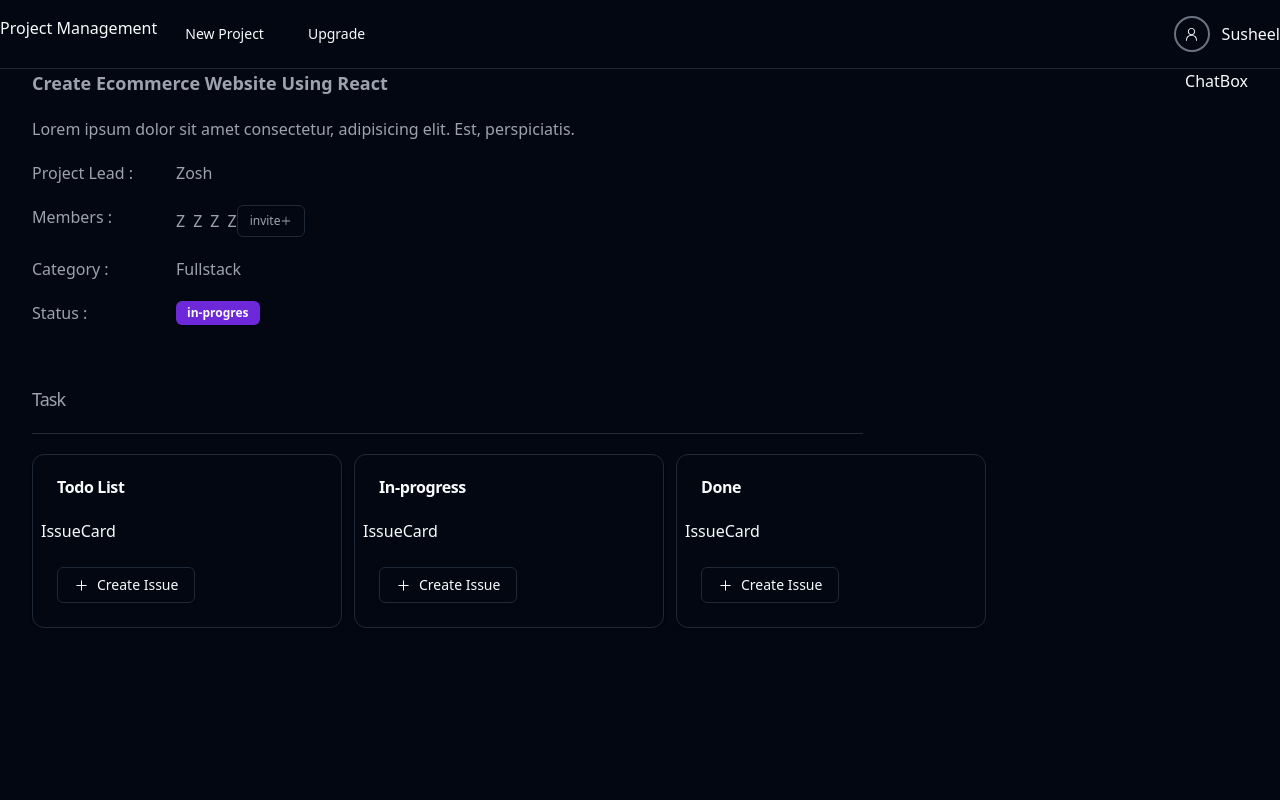
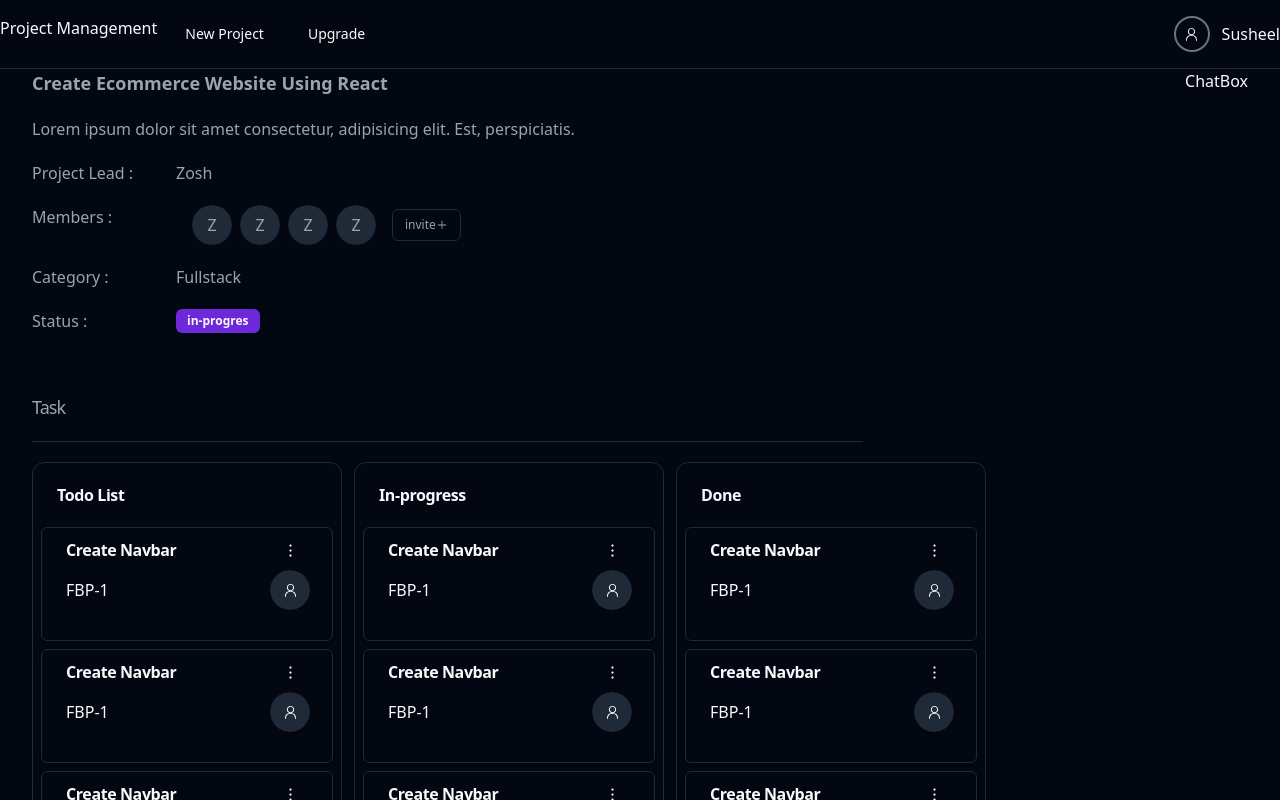
Before and after one commit to sushil72/project-Management-react, a React (Vite) app: page /project/1 in a window 1280 px wide. Shown: the top 800 px of the page. Built offline with nearby package versions, Linux system fonts and the light colour scheme; the HTML template or start-up script is replaced by a standard one.

Commit message:
left part create issue is done

```diff
--- a/src/Pages/ProjectDetails/CreateIssueForm.jsx
+++ b/src/Pages/ProjectDetails/CreateIssueForm.jsx
@@ -1,5 +1,76 @@
+import { Button } from "@/components/ui/button";
+import { DialogClose } from "@/components/ui/dialog";
+import {
+  Form,
+  FormControl,
+  FormField,
+  FormItem,
+  FormMessage,
+} from "@/components/ui/form";
+import { Input } from "../../components/ui/input";
+import { useForm } from "react-hook-form";
+
 function CreateIssueForm() {
-  return <div>CreateIssueForm</div>;
+  const form = useForm({
+    defaultValues: {
+      email: "",
+
+      tags: [],
+    },
+  });
+
+  const onSubmit = (data) => {
+    console.log(data);
+  };
+  return (
+    <div>
+      <Form {...form}>
+        <form className="space-y-3" onSubmit={form.handleSubmit(onSubmit)}>
+          <FormField
+            control={form.control}
+            name="issueName"
+            render={({ field }) => (
+              <FormItem>
+                <FormControl>
+                  <Input
+                    {...field}
+                    type="text"
+                    className="border w-full border-gray-700 py-5 px-5"
+                    placeholder="User email..."
+                  />
+                </FormControl>
+                <FormMessage />
+              </FormItem>
+            )}
+          />
+
+          <FormField
+            control={form.control}
+            name="discription"
+            render={({ field }) => (
+              <FormItem>
+                <FormControl>
+                  <Input
+                    {...field}
+                    type="text"
+                    className="border w-full border-gray-700 py-5 px-5"
+                    placeholder="Issue discription..."
+                  />
+                </FormControl>
+                <FormMessage />
+              </FormItem>
+            )}
+          />
+
+          <DialogClose>
+            <Button type="submit" className="w-full my-3">
+              Create Issue
+            </Button>
+          </DialogClose>
+        </form>
+      </Form>
+    </div>
+  );
 }
 
 export default CreateIssueForm;
--- a/src/Pages/ProjectDetails/IssueCard.jsx
+++ b/src/Pages/ProjectDetails/IssueCard.jsx
@@ -1,5 +1,60 @@
+import { Card, CardContent, CardHeader, CardTitle } from "@/components/ui/card";
+import {
+  DropdownMenu,
+  DropdownMenuContent,
+  DropdownMenuItem,
+} from "../../components/ui/dropdown-menu";
+import { DropdownMenuTrigger } from "@radix-ui/react-dropdown-menu";
+import { Button } from "@/components/ui/button";
+import { DotsVerticalIcon, PersonIcon } from "@radix-ui/react-icons";
+import { Avatar, AvatarFallback } from "../../components/ui/avatar";
+import UserList from "./UserList";
+
 function IssueCard() {
-  return <div>IssueCard</div>;
+  return (
+    <Card className="rounded-md py-1 pb-2">
+      <CardHeader className="py-0 pb-1">
+        <div className="flex justify-between items-center">
+          <CardTitle>Create Navbar</CardTitle>
+          <DropdownMenu>
+            <DropdownMenuTrigger>
+              <Button className="rounded-full" size="icon" variant="ghost">
+                <DotsVerticalIcon />
+              </Button>
+            </DropdownMenuTrigger>
+            <DropdownMenuContent>
+              <DropdownMenuItem>In Progress</DropdownMenuItem>
+              <DropdownMenuItem>Done</DropdownMenuItem>
+              <DropdownMenuItem>Edit</DropdownMenuItem>
+              <DropdownMenuItem>Delete</DropdownMenuItem>
+            </DropdownMenuContent>
+          </DropdownMenu>
+        </div>
+      </CardHeader>
+      <CardContent className="py-">
+        <div className="flex items-center justify-between">
+          <p>FBP-{1}</p>
+          <DropdownMenu className="w-[30rem border border-red-400">
+            <DropdownMenuTrigger>
+              <Button
+                className="bg-gray-900 hover:text-black text-white rounded-full"
+                size="icon"
+              >
+                <Avatar>
+                  <AvatarFallback>
+                    <PersonIcon />
+                  </AvatarFallback>
+                </Avatar>
+              </Button>
+            </DropdownMenuTrigger>
+            <DropdownMenuContent>
+              <UserList />
+            </DropdownMenuContent>
+          </DropdownMenu>
+        </div>
+      </CardContent>
+    </Card>
+  );
 }
 
 export default IssueCard;
--- a/src/Pages/ProjectDetails/IssueList.jsx
+++ b/src/Pages/ProjectDetails/IssueList.jsx
@@ -27,7 +27,9 @@ const IssueList = ({ title, status }) => {
           </CardHeader>
           <CardContent className="px-2">
             <div className="space-y-2">
-              <IssueCard />
+              {[1, 1, 1].map((item) => (
+                <IssueCard key={item} />
+              ))}
             </div>
           </CardContent>
           <CardFooter>
--- a/src/Pages/ProjectDetails/ProjectDetail.jsx
+++ b/src/Pages/ProjectDetails/ProjectDetail.jsx
@@ -1,7 +1,7 @@
 import { Badge } from "@/components/ui/badge";
 import { Button } from "@/components/ui/button";
 
-import { Avatar, AvatarFallback } from "@radix-ui/react-avatar";
+import { Avatar, AvatarFallback } from "../../components/ui/avatar";
 import {
   Dialog,
   DialogTrigger,
@@ -34,7 +34,7 @@ const ProjectDetail = () => {
                 <p className="w-36">Project Lead : </p>
                 <p>Zosh</p>
               </div>
-              <div className="flex">
+              <div className="flex gap-4">
                 <p className="w-36">Members : </p>
                 <div className="flex items-center gap-2">
                   {[1, 1, 1, 1].map((item) => (
@@ -51,7 +51,7 @@ const ProjectDetail = () => {
                         variant="outline"
                         Onclick={handleProjectInvitation}
                       >
-                        <span>invite</span>
+                        <span className="">invite</span>
                         <PlusIcon className="w-3 h-3" />
                       </Button>
                     </DialogClose>
--- /dev/null
+++ b/src/Pages/ProjectDetails/UserList.jsx
@@ -0,0 +1,30 @@
+import { Avatar, AvatarFallback } from "../../components/ui/avatar";
+
+const UserList = () => {
+  return (
+    <>
+      <div className="space-y-2">
+        <div className="border rounded-md">
+          <p className="py-2 px-3">{"Raam" || "Unssigne"}</p>
+        </div>
+        {[1, 1, 1, 1].map((item) => (
+          <div
+            key={item}
+            className="py-2 group hover:bg-slate-800 cursor-pointer flex
+          items-center space-x-4 rounded-md border px-4"
+          >
+            <Avatar>
+              <AvatarFallback>Z</AvatarFallback>
+            </Avatar>
+            <div className="space-y-1">
+              <p className="text-sm leading-none ">Susheel Kumar</p>
+              <p className="text-sm text-muted-foreground">@Coder_Sushil</p>
+            </div>
+          </div>
+        ))}
+      </div>
+    </>
+  );
+};
+
+export default UserList;
--- a/src/Project/CreateProjectForm.jsx
+++ b/src/Project/CreateProjectForm.jsx
@@ -1,4 +1,3 @@
-import React from "react";
 import {
   FormField,
   Form,
```
Also changed, not shown: src/components/ui/avatar.jsx (+20 -14 lines).
